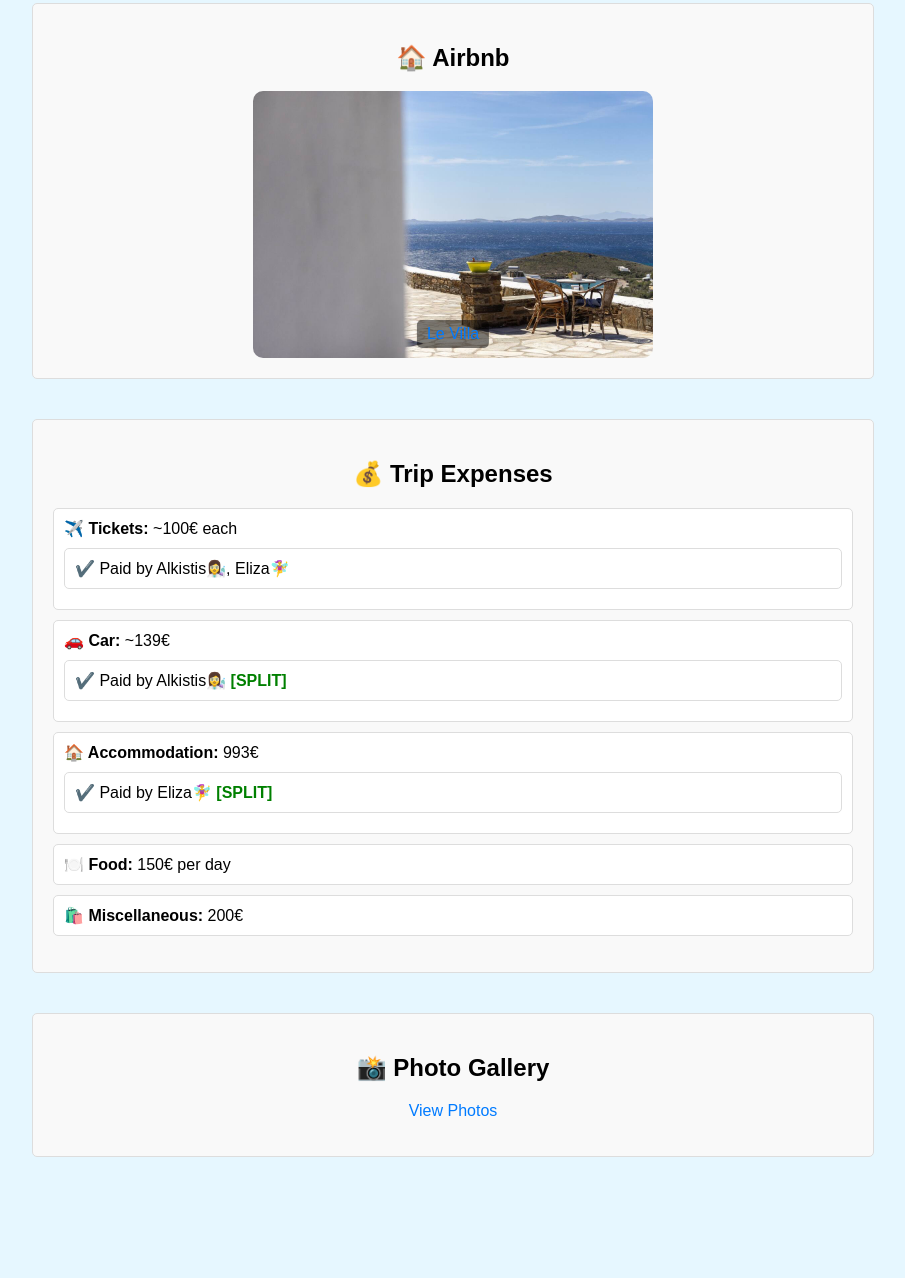
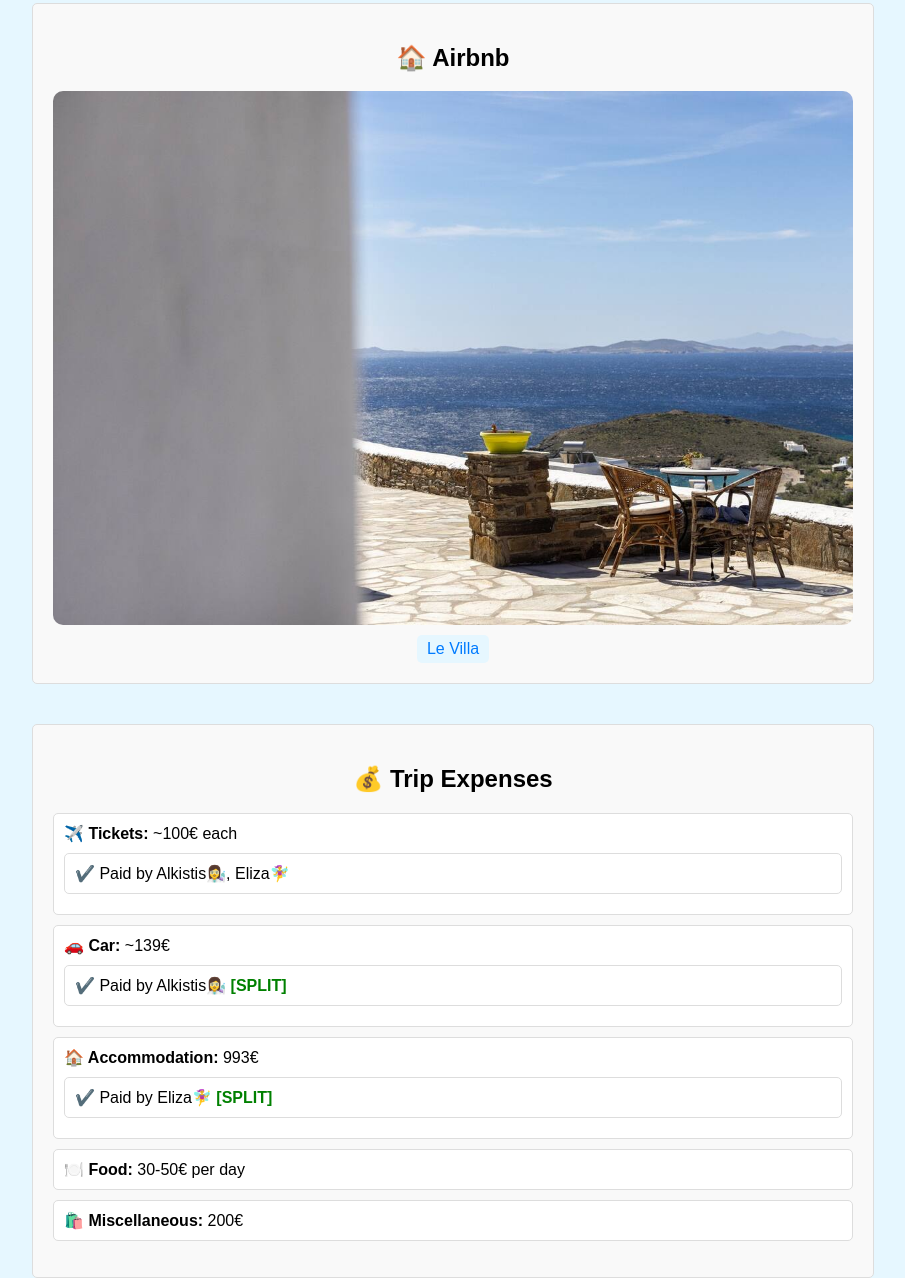
Before and after one commit to escelia/sphondylium, a plain HTML site: page index.html in a window 1280 px wide. Shown: the part 791-2069 px from the top of the page, without its empty margins (187-1092 px from the left). Before the commit the page ends 1968 px from the top, so only its background shows below. Drawn offline with Linux system fonts and the light colour scheme.

Commit message:
Minor corrections

```diff
--- a/index.html
+++ b/index.html
@@ -158,27 +158,28 @@
             position: absolute;
             right: 10px;
         }
-        .clickable-image {
+
+.clickable-image {
     display: block;
     position: relative;
     text-align: center;
     color: white;
     text-decoration: none;
+    width: fit-content;
+    margin: auto;
 }
 
 .clickable-image img {
-    width: 50%; /* Adjust the width to make the image smaller */
+    width: 100%; /* Adjust the width to make the image smaller */
     border-radius: 10px;
 }
 
 .image-text {
-    position: absolute;
-    bottom: 10px;
-    left: 50%;
-    transform: translateX(-50%);
-    background-color: rgba(0, 0, 0, 0.5);
+    background-color: #e6f7ff;
     padding: 5px 10px;
     border-radius: 5px;
+    margin-top: 10px;
+    display: inline-block;
 }
     </style>
 </head>
@@ -186,6 +187,7 @@
     <div class="header">
         <h1>Tinos 2024</h1>
         <div class="nav-links">
+            <a href="#participants">👅 Girlies</a>
             <a href="#schedule">📅 Schedule</a>
             <a href="#accomodation">🏠 Airbnb</a>
             <a href="#finances">💰 Trip Expenses</a>
@@ -226,6 +228,7 @@
                 <strong>August 25, 2024:</strong> Departure <a class="arrow"> ></a>
                 <ul class="sub-items">
                     <li>[👩‍🔬🧚‍♀️🚗] Leave 5pm - Arrive 9pm <a href="https://booking.fastferries.com.gr/?port_from=TIN&port_to=RAF&start_date=25%2F08%2F2024&end_date=&passengers=1&vechicles=0" target="_blank" class="clickable-text">FAST FERRIES</a></li>
+                    <li>[👩‍💻] Leave 4:55 pm - Arrive 7:40pm <a href="https://www.ferryhopper.com/?gad_source=1&gclid=Cj0KCQjw2ou2BhCCARIsANAwM2Ga1yCUtlLI7Z6e2RDCsRPKMxypfX__tnnGrcfsCfvi5Ch5SppaI_oaAtFfEALw_wcB#/results?itinerary=TIN,PIR&dates=20240825" target="_blank" class="clickable-text">SEAJETS</a></li>
                     <li> Check-out by 11am</li>
                 </ul>
             </li>
@@ -254,7 +257,7 @@
                     <li>✔️ Paid by Eliza🧚‍♀️ <span class="split-text">[SPLIT]</span></li>
                 </ul>
             </li>
-            <li><strong>🍽️ Food:</strong> 150€ per day</li>
+            <li><strong>🍽️ Food:</strong> 30-50€ per day</li>
             <li><strong>🛍️ Miscellaneous:</strong> 200€</li>
         </ul>
     </div>
```
